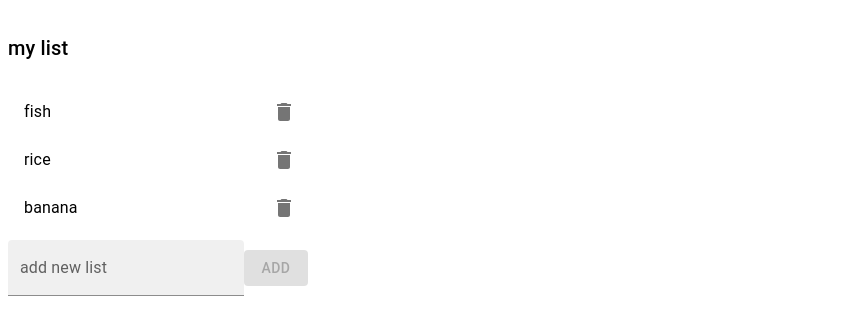
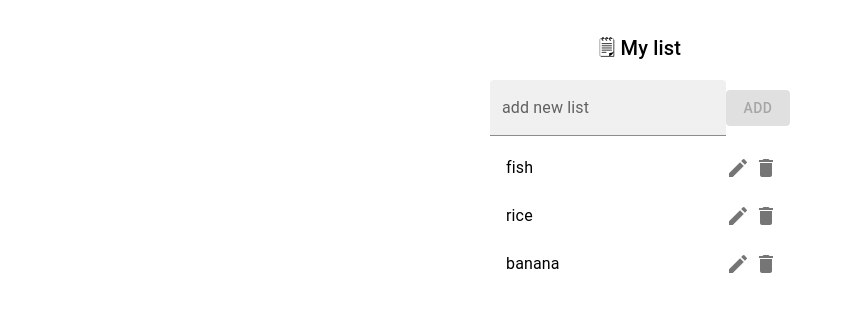
Before and after one commit to kazoogon/frontend_with_cleanArchitecture, a React (Create React App) app: page / in a window 1280 px wide. Shown: the top 334 px of the page, without its empty margins (0-845 px from the left). Built offline with nearby package versions, Linux system fonts and the light colour scheme.

Commit message:
add: update function

```diff
--- a/src/components/pages/Todo/index.tsx
+++ b/src/components/pages/Todo/index.tsx
@@ -1,4 +1,4 @@
-import React, { useEffect, useState } from 'react'
+import React, { useEffect, useReducer, useState } from 'react'
 import {
   Box,
   Button,
@@ -7,18 +7,86 @@ import {
   List,
   ListItem,
   ListItemText,
+  Modal,
   TextField,
   Typography,
 } from '@mui/material'
 import DeleteIcon from '@mui/icons-material/Delete'
+import EditIcon from '@mui/icons-material/Edit'
 import { Todo } from 'domain/entities/Todo'
 import { provideTodoPresenter } from 'di/presenters'
 
 const todoPresenter = provideTodoPresenter()
 
+const editModalStyle = {
+  position: 'absolute' as 'absolute',
+  top: '50%',
+  left: '50%',
+  transform: 'translate(-50%, -50%)',
+  width: 400,
+  bgcolor: 'background.paper',
+  border: '2px solid #000',
+  boxShadow: 24,
+  p: 4,
+  textAlign: 'center',
+}
+
+const EditModal = (props: any) => {
+  const { isEditMode, setIsEditMode, currentEditItem, setTodos } = props
+  const [val, setVal] = useState<string>(currentEditItem.content)
+
+  return (
+    <Box sx={{ margin: 'auto 0' }}>
+      <Modal
+        open={isEditMode}
+        onClose={() => setIsEditMode()}
+        aria-labelledby="modal-modal-title"
+        aria-describedby="modal-modal-description"
+      >
+        <Box sx={editModalStyle}>
+          <Typography id="modal-modal-title" variant="h6" component="h2">
+            Update
+          </Typography>
+          <Typography id="modal-modal-description" sx={{ mt: 2 }}>
+            <TextField
+              id="add"
+              label="add new list"
+              variant="filled"
+              value={val}
+              onChange={(e) => setVal(e.target.value)}
+            />
+          </Typography>
+          <Box sx={{ display: 'block' }}>
+            <Button
+              sx={{ m: 2 }}
+              variant="contained"
+              disabled={currentEditItem.content === val}
+              onClick={() => {
+                const res = todoPresenter.updateTodo({
+                  content: val,
+                  id: currentEditItem.id,
+                })
+                setTodos(res)
+                setIsEditMode()
+              }}
+            >
+              Update
+            </Button>
+          </Box>
+        </Box>
+      </Modal>
+    </Box>
+  )
+}
+
 const TodoList = () => {
   const [todos, setTodos] = useState<Todo[]>()
   const [newTodoValue, setNewTodoValue] = useState<string>('')
+  const [isEditMode, setIsEditMode] = useReducer(
+    (prev: boolean) => !prev,
+    false
+  )
+  const [currentEditItem, setCurrentEditItem] = useState({})
 
   useEffect(() => {
     setTodos(todoPresenter.getTodos())
@@ -35,6 +103,11 @@ const TodoList = () => {
     setNewTodoValue('')
   }
 
+  const editItem = (item: Todo) => {
+    setIsEditMode()
+    setCurrentEditItem(item)
+  }
+
   const list =
     todos &&
     todos.map((item: Todo) => {
@@ -43,9 +116,22 @@ const TodoList = () => {
         <ListItem
           key={id}
           secondaryAction={
-            <IconButton edge="end" aria-label="delete">
-              <DeleteIcon onClick={() => deleteItem(id)} />
+            <>
+              <IconButton
+                edge="end"
+                aria-label="edit"
+                onClick={() => editItem(item)}
+              >
+                <EditIcon />
               </IconButton>
+              <IconButton
+                edge="end"
+                aria-label="delete"
+                onClick={() => deleteItem(id)}
+              >
+                <DeleteIcon />
+              </IconButton>
+            </>
           }
         >
           <ListItemText primary={content} />
@@ -54,13 +140,13 @@ const TodoList = () => {
     })
 
   return (
-    <Box sx={{ flexGrow: 1, maxWidth: 300 }}>
+    <Box
+      sx={{ flexGrow: 1, maxWidth: 300, margin: '0 auto', textAlign: 'center' }}
+    >
       <Grid item xs={12} md={6}>
-        <Typography sx={{ mt: 4, mb: 2 }} variant="h6" component="div">
-          my list
+        <Typography sx={{ mt: 4, mb: 2 }} variant="h6">
+          🗒 My list
         </Typography>
-        <List>{list}</List>
-      </Grid>
         <Box display="flex" justifyContent="space-between" alignItems="center">
           <TextField
             id="add"
@@ -79,6 +165,14 @@ const TodoList = () => {
             </Button>
           </Box>
         </Box>
+        <List>{list}</List>
+      </Grid>
+      <EditModal
+        isEditMode={isEditMode}
+        setIsEditMode={setIsEditMode}
+        currentEditItem={currentEditItem}
+        setTodos={setTodos}
+      />
     </Box>
   )
 }
--- a/src/components/pages/Todo/presenter.ts
+++ b/src/components/pages/Todo/presenter.ts
@@ -1,4 +1,5 @@
 import TodoUseCase from 'domain/useCases/TodoUseCase'
+import { Todo } from 'domain/entities/Todo'
 
 export default class TodoPresenter {
   constructor(private readonly todoUseCase: TodoUseCase) {}
@@ -14,4 +15,8 @@ export default class TodoPresenter {
   addTodo(val: string) {
     return this.todoUseCase.addTodo(val)
   }
+
+  updateTodo(item: Todo) {
+    return this.todoUseCase.updateTodo(item)
+  }
 }
--- a/src/data/TodoData.ts
+++ b/src/data/TodoData.ts
@@ -39,4 +39,13 @@ export default class TodoData {
 
     return todos
   }
+
+  updateTodo(item: Todo): Todo[] {
+    const todos = this.getTodos()
+    const index = todos.findIndex((todo: Todo) => todo.id === item.id)
+    todos[index] = item
+    setToLocalStorage(todos)
+
+    return todos
+  }
 }
--- a/src/domain/repositories/TodoRepository.ts
+++ b/src/domain/repositories/TodoRepository.ts
@@ -4,4 +4,5 @@ export interface TodoRepository {
   getTodos(): Todo[]
   deleteTodo(id: number): Todo[]
   addTodo(val: string): Todo[]
+  updateTodo(item: Todo): Todo[]
 }
--- a/src/domain/useCases/TodoUseCase.ts
+++ b/src/domain/useCases/TodoUseCase.ts
@@ -1,4 +1,5 @@
 import { TodoRepository } from 'domain/repositories/TodoRepository'
+import { Todo } from 'domain/entities/Todo'
 
 export default class TodoUseCase {
   constructor(private readonly todoRepository: TodoRepository) {}
@@ -14,4 +15,8 @@ export default class TodoUseCase {
   addTodo(val: string) {
     return this.todoRepository.addTodo(val)
   }
+
+  updateTodo(item: Todo) {
+    return this.todoRepository.updateTodo(item)
+  }
 }
```
Lines whose indentation alone changed are shown as unchanged.
